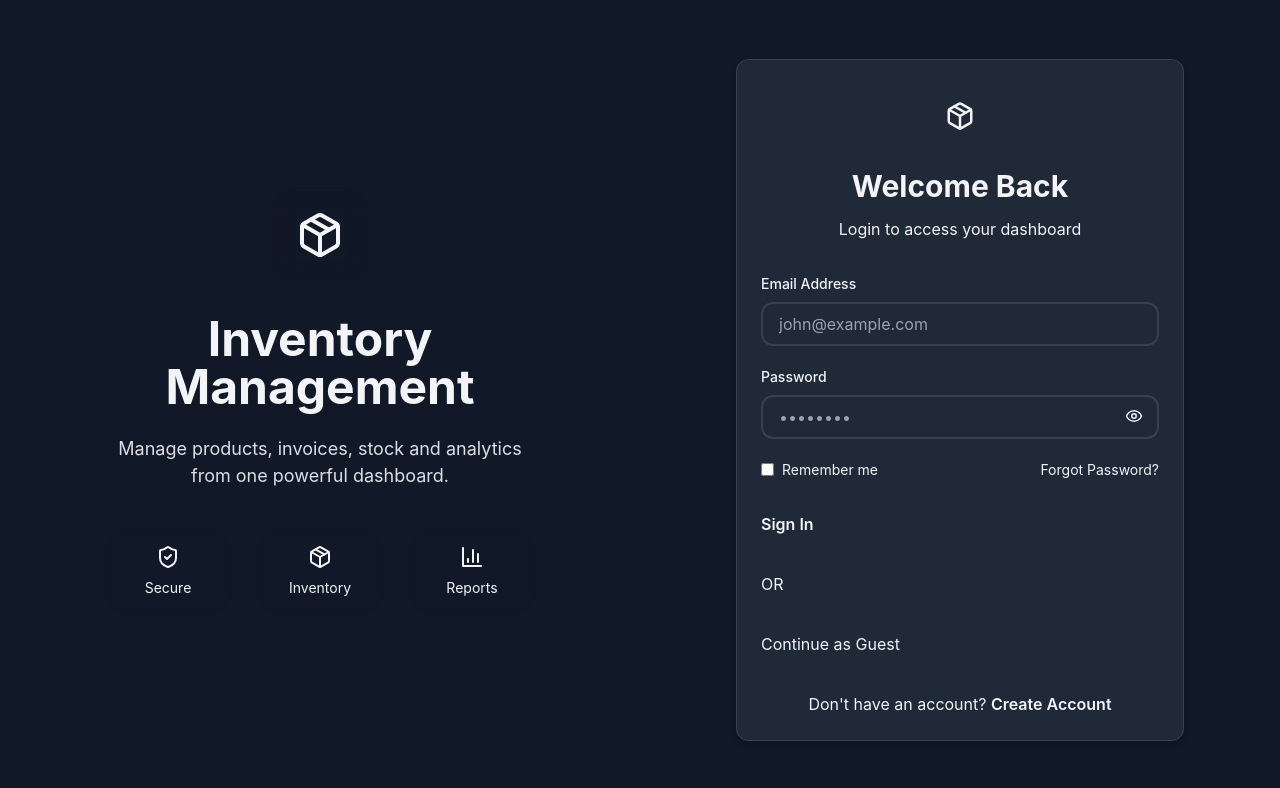
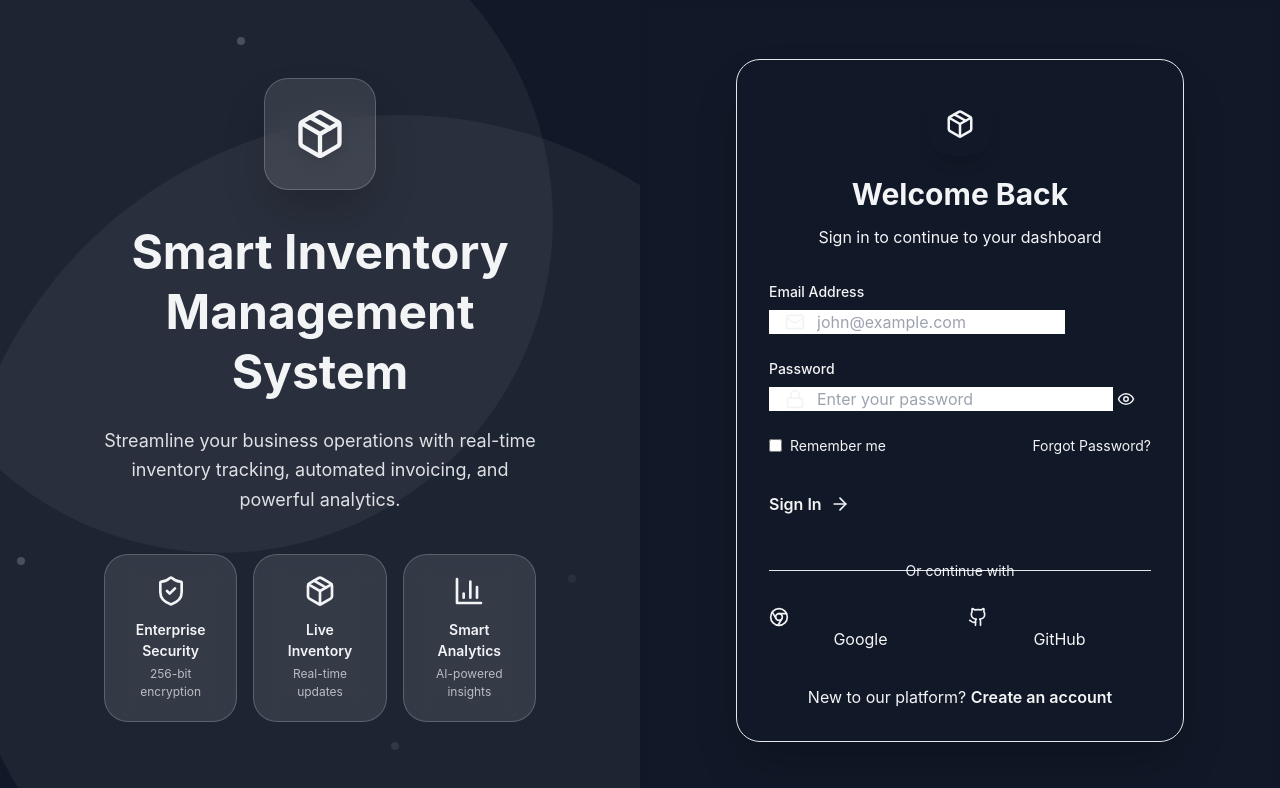
Before and after one commit to arpit168/Inventory-Management-Billing, a React app in the folder frontend/: page /login in a window 1280 px wide. Shown: the top 788 px of the page. Built offline with nearby package versions, Linux system fonts and the light colour scheme; the HTML template or start-up script is replaced by a standard one.

Commit message:
Login page designed successful

```diff
--- a/frontend/src/pages/Login.jsx
+++ b/frontend/src/pages/Login.jsx
@@ -1,9 +1,13 @@
 import { useState } from 'react';
 import { useNavigate, Link } from 'react-router-dom';
 import { useForm } from 'react-hook-form';
-import { Eye, EyeOff, Package, ShieldCheck, BarChart3 } from 'lucide-react';
+import { motion, AnimatePresence } from 'framer-motion';
+import {
+  Eye, EyeOff, Package, ShieldCheck, BarChart3,
+  Mail, Lock, ArrowRight, Github, Chrome
+} from 'lucide-react';
 import { useAuth } from '../context/AuthContext.jsx';
-import { Button, Input, Alert, Card } from '../components/UI.jsx';
+import { Button, Input, Alert } from '../components/UI.jsx';
 import toast from 'react-hot-toast';
 
 export const Login = () => {
@@ -13,211 +17,421 @@ export const Login = () => {
   const {
     register,
     handleSubmit,
-    formState: { errors },
-  } = useForm();
+    formState: { errors, isValid },
+    watch,
+    trigger,
+  } = useForm({ mode: 'onChange' });
 
   const [loading, setLoading] = useState(false);
   const [error, setError] = useState('');
   const [showPassword, setShowPassword] = useState(false);
+  const [rememberMe, setRememberMe] = useState(false);
+
+  const watchEmail = watch('email');
+  const watchPassword = watch('password');
 
   const onSubmit = async (data) => {
     setLoading(true);
     setError('');
 
     try {
+      // Simulate API delay for better UX
+      await new Promise(resolve => setTimeout(resolve, 1000));
       await login(data.email, data.password);
 
-      toast.success('Login successful');
+      if (rememberMe) {
+        localStorage.setItem('rememberedEmail', data.email);
+      }
+
+      toast.success('Welcome back! 🎉');
       navigate('/dashboard');
     } catch (err) {
       const message =
         err.response?.data?.message ||
-        'Login failed. Please check your credentials.';
+        'Invalid email or password. Please try again.';
 
       setError(message);
       toast.error(message);
+
+      // Shake animation on error
+      const form = document.getElementById('login-form');
+      form.classList.add('animate-shake');
+      setTimeout(() => form.classList.remove('animate-shake'), 500);
     } finally {
       setLoading(false);
     }
   };
 
+  const handleSocialLogin = (provider) => {
+    toast.success(`Logging in with ${provider}...`);
+    // Implement social login logic
+  };
+
   return (
-    <div className="min-h-screen bg-base-100 flex">
-      {/* Left Section */}
-      <div className="hidden lg:flex w-1/2 bg-primary items-center justify-center relative overflow-hidden">
-        <div className="absolute w-72 h-72 rounded-full bg-primary-hover/20 -top-20 -left-20" />
-        <div className="absolute w-96 h-96 rounded-full bg-secondary/20 -bottom-32 -right-32" />
-
-        <div className="relative z-10 max-w-lg text-center px-10 text-primary-content">
-          <div className="flex justify-center mb-8">
-            <div className="w-24 h-24 rounded-3xl bg-base-100/10 backdrop-blur-md flex items-center justify-center">
-              <Package size={48} />
-            </div>
+    <div className="min-h-screen bg-gradient-to-br from-base-100 via-base-200 to-base-300 flex">
+      {/* Left Section - Enhanced with animations */}
+      <motion.div
+        initial={{ opacity: 0, x: -50 }}
+        animate={{ opacity: 1, x: 0 }}
+        transition={{ duration: 0.6, ease: "easeOut" }}
+        className="hidden lg:flex w-1/2 bg-gradient-to-br from-primary to-primary-focus items-center justify-center relative overflow-hidden"
+      >
+        {/* Animated background elements */}
+        <div className="absolute inset-0">
+          <motion.div
+            animate={{
+              rotate: 360,
+              scale: [1, 1.2, 1],
+            }}
+            transition={{
+              duration: 20,
+              repeat: Infinity,
+              ease: "linear"
+            }}
+            className="absolute w-[600px] h-[600px] rounded-full bg-white/5 -top-20 -left-20"
+          />
+          <motion.div
+            animate={{
+              rotate: -360,
+              scale: [1.2, 1, 1.2],
+            }}
+            transition={{
+              duration: 25,
+              repeat: Infinity,
+              ease: "linear"
+            }}
+            className="absolute w-[800px] h-[800px] rounded-full bg-white/5 -bottom-40 -right-40"
+          />
+          <div className="absolute inset-0 bg-gradient-to-tr from-primary/50 to-transparent" />
         </div>
 
-          <h1 className="text-5xl font-bold mb-6">
-            Inventory Management
+        {/* Floating elements */}
+        <div className="absolute inset-0">
+          {[...Array(5)].map((_, i) => (
+            <motion.div
+              key={i}
+              className="absolute w-2 h-2 bg-white/20 rounded-full"
+              style={{
+                left: `${Math.random() * 100}%`,
+                top: `${Math.random() * 100}%`,
+              }}
+              animate={{
+                y: [0, -20, 0],
+                opacity: [0, 1, 0],
+              }}
+              transition={{
+                duration: 3 + Math.random() * 2,
+                repeat: Infinity,
+                delay: Math.random() * 2,
+              }}
+            />
+          ))}
+        </div>
+
+        <motion.div
+          initial={{ opacity: 0, y: 20 }}
+          animate={{ opacity: 1, y: 0 }}
+          transition={{ delay: 0.3, duration: 0.6 }}
+          className="relative z-10 max-w-lg text-center px-10 text-primary-content"
+        >
+          <motion.div
+            whileHover={{ scale: 1.1, rotate: 5 }}
+            className="flex justify-center mb-8"
+          >
+            <div className="w-28 h-28 rounded-3xl bg-white/10 backdrop-blur-xl border border-white/20 flex items-center justify-center shadow-2xl">
+              <Package size={52} className="drop-shadow-lg" />
+            </div>
+          </motion.div>
+
+          <h1 className="text-5xl font-bold mb-6 leading-tight">
+            Smart Inventory
+            <span className="block text-secondary">Management System</span>
           </h1>
 
-          <p className="text-lg opacity-90 mb-10">
-            Manage products, invoices, stock and analytics
-            from one powerful dashboard.
+          <p className="text-lg opacity-90 mb-10 leading-relaxed">
+            Streamline your business operations with real-time inventory tracking,
+            automated invoicing, and powerful analytics.
           </p>
 
-          <div className="grid grid-cols-3 gap-6">
-            <div className="bg-base-100/10 rounded-2xl p-4 backdrop-blur-sm">
-              <ShieldCheck className="mx-auto mb-2" />
-              <p className="text-sm">Secure</p>
-            </div>
+          <motion.div
+            initial={{ opacity: 0, y: 20 }}
+            animate={{ opacity: 1, y: 0 }}
+            transition={{ delay: 0.6 }}
+            className="grid grid-cols-3 gap-4"
+          >
+            {[
+              { icon: ShieldCheck, label: 'Enterprise Security', desc: '256-bit encryption' },
+              { icon: Package, label: 'Live Inventory', desc: 'Real-time updates' },
+              { icon: BarChart3, label: 'Smart Analytics', desc: 'AI-powered insights' },
+            ].map((item, index) => (
+              <motion.div
+                key={index}
+                whileHover={{ scale: 1.05, y: -5 }}
+                className="bg-white/10 backdrop-blur-md rounded-2xl p-5 border border-white/20 hover:bg-white/20 transition-all duration-300"
+              >
+                <item.icon className="mx-auto mb-3 w-8 h-8" />
+                <p className="text-sm font-semibold mb-1">{item.label}</p>
+                <p className="text-xs opacity-70">{item.desc}</p>
+              </motion.div>
+            ))}
+          </motion.div>
+        </motion.div>
+      </motion.div>
 
-            <div className="bg-base-100/10 rounded-2xl p-4 backdrop-blur-sm">
-              <Package className="mx-auto mb-2" />
-              <p className="text-sm">Inventory</p>
-            </div>
+      {/* Right Section - Enhanced form */}
+      <motion.div
+        initial={{ opacity: 0, x: 50 }}
+        animate={{ opacity: 1, x: 0 }}
+        transition={{ duration: 0.6, ease: "easeOut" }}
+        className="w-full lg:w-1/2 flex items-center justify-center p-6 bg-base-200/50 backdrop-blur-sm"
+      >
+        <motion.div
+          initial={{ opacity: 0, y: 20 }}
+          animate={{ opacity: 1, y: 0 }}
+          transition={{ delay: 0.2 }}
+          className="w-full max-w-md"
+        >
+          <div className="bg-base-100 rounded-3xl shadow-2xl border border-base-300 p-8 backdrop-blur-xl">
+            {/* Header */}
+            <motion.div
+              initial={{ opacity: 0, y: -10 }}
+              animate={{ opacity: 1, y: 0 }}
+              transition={{ delay: 0.3 }}
+              className="text-center mb-8"
+            >
+              <motion.div
+                whileHover={{ rotate: 360 }}
+                transition={{ duration: 0.8 }}
+                className="inline-flex items-center justify-center w-16 h-16 rounded-2xl bg-gradient-to-br from-primary to-primary-focus text-primary-content mb-4 shadow-lg"
+              >
+                <Package size={30} />
+              </motion.div>
 
-            <div className="bg-base-100/10 rounded-2xl p-4 backdrop-blur-sm">
-              <BarChart3 className="mx-auto mb-2" />
-              <p className="text-sm">Reports</p>
-            </div>
-          </div>
-        </div>
-      </div>
-
-      {/* Right Section */}
-      <div className="w-full lg:w-1/2 flex items-center justify-center p-6 bg-base-200">
-        <Card className="w-full max-w-md shadow-2xl border border-base-300 bg-base-100">
-          <div className="text-center mb-8">
-            <div className="inline-flex items-center justify-center w-16 h-16 rounded-2xl bg-primary text-primary-content mb-4">
-              <Package size={30} />
-            </div>
-
-            <h2 className="text-3xl font-bold text-base-content">
+              <h2 className="text-3xl font-bold text-base-content mb-2">
                 Welcome Back
               </h2>
 
-            <p className="text-base-content/60 mt-2">
-              Login to access your dashboard
+              <p className="text-base-content/60">
+                Sign in to continue to your dashboard
               </p>
+            </motion.div>
+
+            {/* Error Alert */}
+            <AnimatePresence>
+              {error && (
+                <motion.div
+                  initial={{ opacity: 0, y: -20, height: 0 }}
+                  animate={{ opacity: 1, y: 0, height: 'auto' }}
+                  exit={{ opacity: 0, y: -20, height: 0 }}
+                  className="mb-6"
+                >
+                  <Alert variant="error" title="Authentication Error">
+                    <div className="flex items-center space-x-2">
+                      <span>{error}</span>
                     </div>
+                  </Alert>
+                </motion.div>
+              )}
+            </AnimatePresence>
 
-          {error && (
-            <div className="mb-4">
-              <Alert variant="error" title="Login Failed">
-                {error}
-              </Alert>
-            </div>
-          )}
-
+            {/* Login Form */}
             <form
+              id="login-form"
               onSubmit={handleSubmit(onSubmit)}
-            className="space-y-5"
+              className="space-y-6"
             >
-            <div>
-              <label className="block text-sm font-medium mb-2">
+              {/* Email Field */}
+              <motion.div
+                initial={{ opacity: 0, x: -20 }}
+                animate={{ opacity: 1, x: 0 }}
+                transition={{ delay: 0.4 }}
+              >
+                <label className="block text-sm font-medium mb-2 text-base-content/80">
                   Email Address
                 </label>
-
+                <div className="relative group">
+                  <Mail className="absolute left-4 top-1/2 -translate-y-1/2 w-5 h-5 text-base-content/40 group-focus-within:text-primary transition-colors" />
                   <Input
                     type="email"
                     placeholder="john@example.com"
                     error={!!errors.email}
                     helperText={errors.email?.message}
+                    className="pl-12"
                     {...register('email', {
                       required: 'Email is required',
                       pattern: {
-                    value:
-                      /^[^\s@]+@[^\s@]+\.[^\s@]+$/,
-                    message: 'Invalid email address',
+                        value: /^[^\s@]+@[^\s@]+\.[^\s@]+$/,
+                        message: 'Please enter a valid email address',
                       },
                     })}
                   />
+                  {watchEmail && !errors.email && (
+                    <motion.div
+                      initial={{ scale: 0 }}
+                      animate={{ scale: 1 }}
+                      className="absolute right-4 top-1/2 -translate-y-1/2 text-success"
+                    >
+                      ✓
+                    </motion.div>
+                  )}
                 </div>
+              </motion.div>
 
-            <div>
-              <label className="block text-sm font-medium mb-2">
+              {/* Password Field */}
+              <motion.div
+                initial={{ opacity: 0, x: -20 }}
+                animate={{ opacity: 1, x: 0 }}
+                transition={{ delay: 0.5 }}
+              >
+                <label className="block text-sm font-medium mb-2 text-base-content/80">
                   Password
                 </label>
-
-              <div className="relative">
+                <div className="relative group">
+                  <Lock className="absolute left-4 top-1/2 -translate-y-1/2 w-5 h-5 text-base-content/40 group-focus-within:text-primary transition-colors" />
                   <Input
                     type={showPassword ? 'text' : 'password'}
-                  placeholder="••••••••"
+                    placeholder="Enter your password"
                     error={!!errors.password}
                     helperText={errors.password?.message}
+                    className="pl-12 pr-12"
                     {...register('password', {
                       required: 'Password is required',
+                      minLength: {
+                        value: 6,
+                        message: 'Password must be at least 6 characters',
+                      },
                     })}
                   />
+                  <motion.button
+                    type="button"
+                    whileTap={{ scale: 0.9 }}
+                    onClick={() => setShowPassword(!showPassword)}
+                    className="absolute right-4 top-1/2 -translate-y-1/2 text-base-content/40 hover:text-primary transition-colors"
+                  >
+                    {showPassword ? <EyeOff size={18} /> : <Eye size={18} />}
+                  </motion.button>
+                </div>
+              </motion.div>
 
-                <button
-                  type="button"
-                  onClick={() =>
-                    setShowPassword(!showPassword)
-                  }
-                  className="absolute right-4 top-3 text-base-content/50 hover:text-primary"
+              {/* Remember Me & Forgot Password */}
+              <motion.div
+                initial={{ opacity: 0 }}
+                animate={{ opacity: 1 }}
+                transition={{ delay: 0.6 }}
+                className="flex justify-between items-center text-sm"
               >
-                  {showPassword ? (
-                    <EyeOff size={18} />
-                  ) : (
-                    <Eye size={18} />
-                  )}
-                </button>
-              </div>
-            </div>
-
-            <div className="flex justify-between items-center text-sm">
-              <label className="flex items-center cursor-pointer">
+                <label className="flex items-center cursor-pointer group">
                   <input
                     type="checkbox"
+                    checked={rememberMe}
+                    onChange={(e) => setRememberMe(e.target.checked)}
                     className="checkbox checkbox-primary checkbox-sm"
                   />
-                <span className="ml-2">
+                  <span className="ml-2 text-base-content/70 group-hover:text-base-content transition-colors">
                     Remember me
                   </span>
                 </label>
 
                 <Link
                   to="/forgot-password"
-                className="text-primary hover:underline"
+                  className="text-primary hover:text-primary-focus hover:underline transition-all"
                 >
                   Forgot Password?
                 </Link>
-            </div>
+              </motion.div>
 
+              {/* Submit Button */}
+              <motion.div
+                initial={{ opacity: 0, y: 20 }}
+                animate={{ opacity: 1, y: 0 }}
+                transition={{ delay: 0.7 }}
+              >
                 <Button
                   type="submit"
                   variant="primary"
                   fullWidth
                   loading={loading}
-              className="h-12 text-base font-semibold"
+                  disabled={!isValid || loading}
+                  className="h-12 text-base font-semibold relative group overflow-hidden"
                 >
-              Sign In
+                  <span className="relative z-10 flex items-center justify-center space-x-2">
+                    <span>Sign In</span>
+                    <ArrowRight className="w-5 h-5 group-hover:translate-x-1 transition-transform" />
+                  </span>
+                  <div className="absolute inset-0 bg-gradient-to-r from-primary-focus to-primary transform scale-x-0 group-hover:scale-x-100 transition-transform origin-left" />
                 </Button>
+              </motion.div>
             </form>
 
-          <div className="divider my-6">
-            OR
+            {/* Social Login */}
+            <motion.div
+              initial={{ opacity: 0 }}
+              animate={{ opacity: 1 }}
+              transition={{ delay: 0.8 }}
+              className="mt-8"
+            >
+              <div className="relative mb-6">
+                <div className="absolute inset-0 flex items-center">
+                  <div className="w-full border-t border-base-300"></div>
+                </div>
+                <div className="relative flex justify-center text-sm">
+                  <span className="px-4 bg-base-100 text-base-content/60">
+                    Or continue with
+                  </span>
+                </div>
               </div>
 
+              <div className="grid grid-cols-2 gap-4">
                 <Button
-            variant="secondary"
-            fullWidth
-            className="h-12"
+                  variant="outline"
+                  onClick={() => handleSocialLogin('Google')}
+                  className="h-12 relative group"
                 >
-            Continue as Guest
+                  <Chrome className="w-5 h-5 mr-2 group-hover:scale-110 transition-transform" />
+                  Google
                 </Button>
 
-          <p className="text-center text-base-content/60 mt-6">
-            Don't have an account?{' '}
+                <Button
+                  variant="outline"
+                  onClick={() => handleSocialLogin('GitHub')}
+                  className="h-12 relative group"
+                >
+                  <Github className="w-5 h-5 mr-2 group-hover:scale-110 transition-transform" />
+                  GitHub
+                </Button>
+              </div>
+            </motion.div>
+
+            {/* Sign Up Link */}
+            <motion.p
+              initial={{ opacity: 0 }}
+              animate={{ opacity: 1 }}
+              transition={{ delay: 0.9 }}
+              className="text-center text-base-content/60 mt-8"
+            >
+              New to our platform?{' '}
               <Link
                 to="/register"
-              className="text-primary font-semibold hover:underline"
+                className="text-primary font-semibold hover:text-primary-focus hover:underline transition-all"
               >
-              Create Account
+                Create an account
               </Link>
-          </p>
-        </Card>
+            </motion.p>
           </div>
+        </motion.div>
+      </motion.div>
+
+      {/* Custom styles for shake animation */}
+      <style jsx>{`
+        @keyframes shake {
+          0%, 100% { transform: translateX(0); }
+          10%, 30%, 50%, 70%, 90% { transform: translateX(-5px); }
+          20%, 40%, 60%, 80% { transform: translateX(5px); }
+        }
+        .animate-shake {
+          animation: shake 0.5s ease-in-out;
+        }
+      `}</style>
     </div>
   );
 };
```
Also changed, not shown: frontend/package.json (+8 -7 lines), 1 other file (tests, documents, lock files or other folders). Lines whose indentation alone changed are shown as unchanged.
